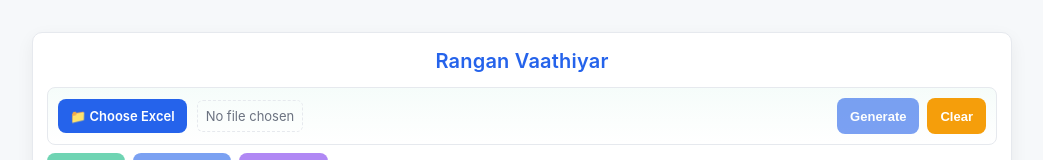
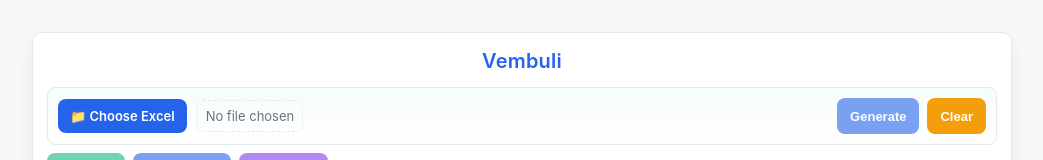
Before and after one commit to DaenerysTargaryen-dracarys/Survey-Link, a plain HTML site: page index.html in a window 1280 px wide. Shown: the top 160 px of the page, without its empty margins (118-1161 px from the left). Drawn offline with nearby package versions, Linux system fonts and the light colour scheme.

Commit message:
Update index.html

```diff
--- a/index.html
+++ b/index.html
@@ -324,7 +324,7 @@
     <div class="comic-dots dot-3"></div>
     <div class="comic-dots dot-4"></div>
 
-    <h1> Rangan Vaathiyar </h1>
+    <h1> Vembuli </h1>
 
     <div class="file-section">
         <div class="file-input-container">
```
